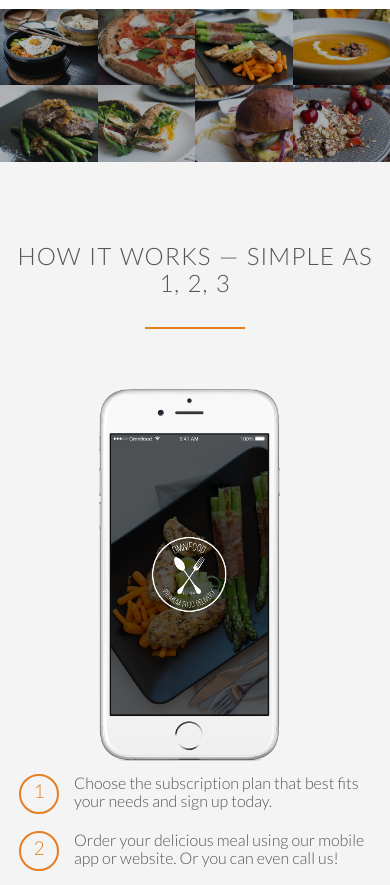
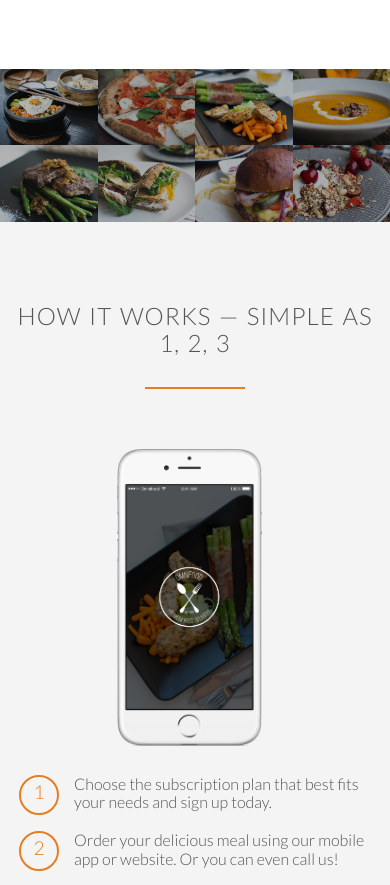
Before and after one commit to carlosscherer86/omnifood, a website: page index.html in a window 390 px wide. Shown: the part 1975-2860 px from the top of the page. Drawn offline with Linux system fonts and the light colour scheme; files whose address does not match are found by name.

Commit message:
Responsive site

```diff
--- a/resources/css/queries.css
+++ b/resources/css/queries.css
@@ -42,7 +42,10 @@
     body{font-size: 16px;}
     section {padding: 30px, 0;}
     .row, .hero-text-box {padding: 0, 4%;}
-    .col { width: 100%; }
+    .col {
+        width: 100%;
+        margin: 0 0 4% 0;
+    }
     .main-nav {display: none;}
     .long-copy {
         width: 100%;
@@ -65,11 +68,13 @@
     }
 
     .steps-box:first-child { text-align: center;}
+    .app-screen {width: 40%;}
 
 
 }
 
 /*Small phones from 0 to 480px*/
 @media only screen and (max-width:480px) {
-
+    .section {padding: 25px 0;}
+    .contact-form {width: 100%;}
 }
```
